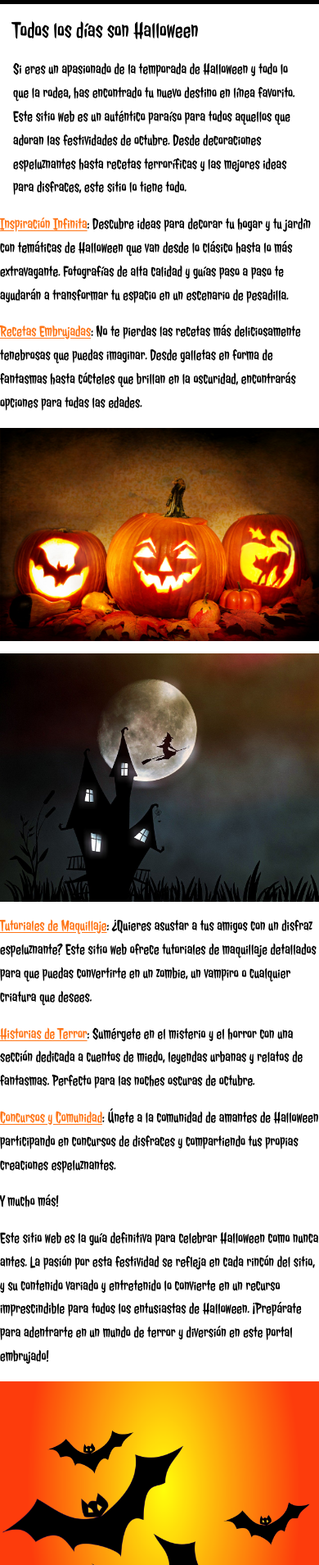
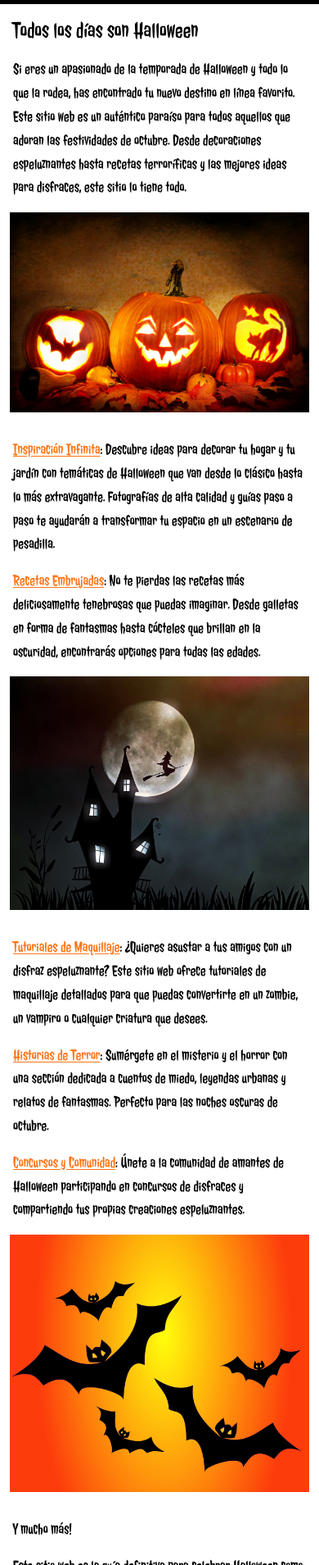
Before and after one commit to GonzaloRochaErices/proyecto_halloween_dw_coder, a website: page index.html in a window 390 px wide. Shown: the part 91-2000 px from the top of the page at 82% size. Drawn offline with Linux system fonts and the light colour scheme.

Commit message:
ajustes menores en formato

```diff
--- a/index.html
+++ b/index.html
@@ -55,6 +55,7 @@
             <div class="m-3">
                 <h1>Todos los días son Halloween</h1>
             </div>
+
             <div class="m-3">
                 <p>
                     Si eres un apasionado de la temporada de Halloween y todo lo que la rodea, has encontrado tu
@@ -64,7 +65,14 @@
                 </p>
             </div>
 
-            <div class="col-md-6">
+            <div class="container-fluid col-md-6 img-fluid imgAjust">
+                <img src="./assets/img/principal.jpg" class="img-fluid" alt="Imagen Principal Index Calabazas Talladas"
+                    height="400" width="600">
+            </div>
+
+
+
+            <div class="col-md-6 m-3">
                 <p>
                     <span style="color: #ff7518; text-decoration: underline;">Inspiración Infinita</span>: Descubre
                     ideas para decorar tu hogar y
@@ -80,18 +88,15 @@
                 </p>
             </div>
 
-            <div class="col-md-6 img-fluid imgAjust">
-                <img src="./assets/img/principal.jpg" class="img-fluid" alt="Imagen Principal Index Calabazas Talladas"
-                    height="400" width="600">
-            </div>
 
-            <div class="col-md-6 img-fluid imgAjust">
+
+            <div class=" container-fluid col-md-6 img-fluid imgAjust">
                 <img src="./assets/img/casa embrujada.jpg" class="img-fluid"
                     alt="Imagen Principal Index Casa Embrujada con una bruja volando en su escoba" height="400"
                     width="600">
             </div>
 
-            <div class="col-md-6">
+            <div class="col-md-6 m-3">
                 <p>
                     <span style="color: #ff7518; text-decoration: underline;">Tutoriales de Maquillaje</span>:
                     ¿Quieres asustar a tus amigos con
@@ -113,7 +118,12 @@
 
             </div>
 
-            <div class="col-md-6">
+            <div class="container-fluid col-md-6 img-fluid imgAjust">
+                <img src="./assets/img/bats-151206_1280.png" class="img-fluid"
+                    alt="Imagen Principal Index pequeños murcielagos negros en fondo naranjo" height="400" width="600">
+            </div>
+
+            <div class="col-md-6 m-3">
                 <p>
                     Y mucho más!
                 </p>
@@ -125,10 +135,7 @@
                 </p>
             </div>
 
-            <div class="col-md-6 img-fluid imgAjust">
-                <img src="./assets/img/bats-151206_1280.png" class="img-fluid"
-                    alt="Imagen Principal Index pequeños murcielagos negros en fondo naranjo" height="400" width="600">
-            </div>
+
 
             </div>
         </section>
```
Also changed, not shown: pages/galeria.html (+1 -0 lines).
